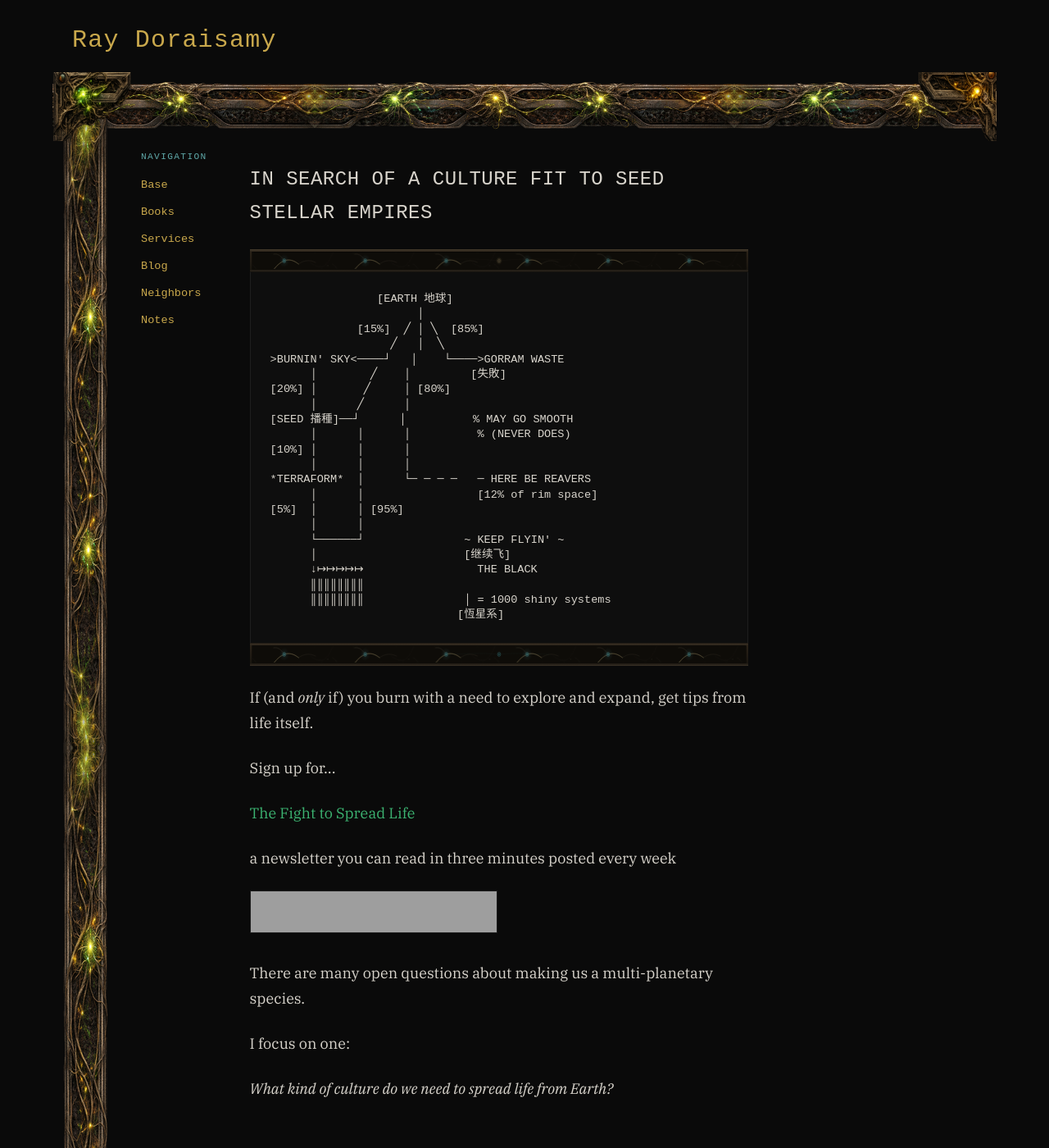
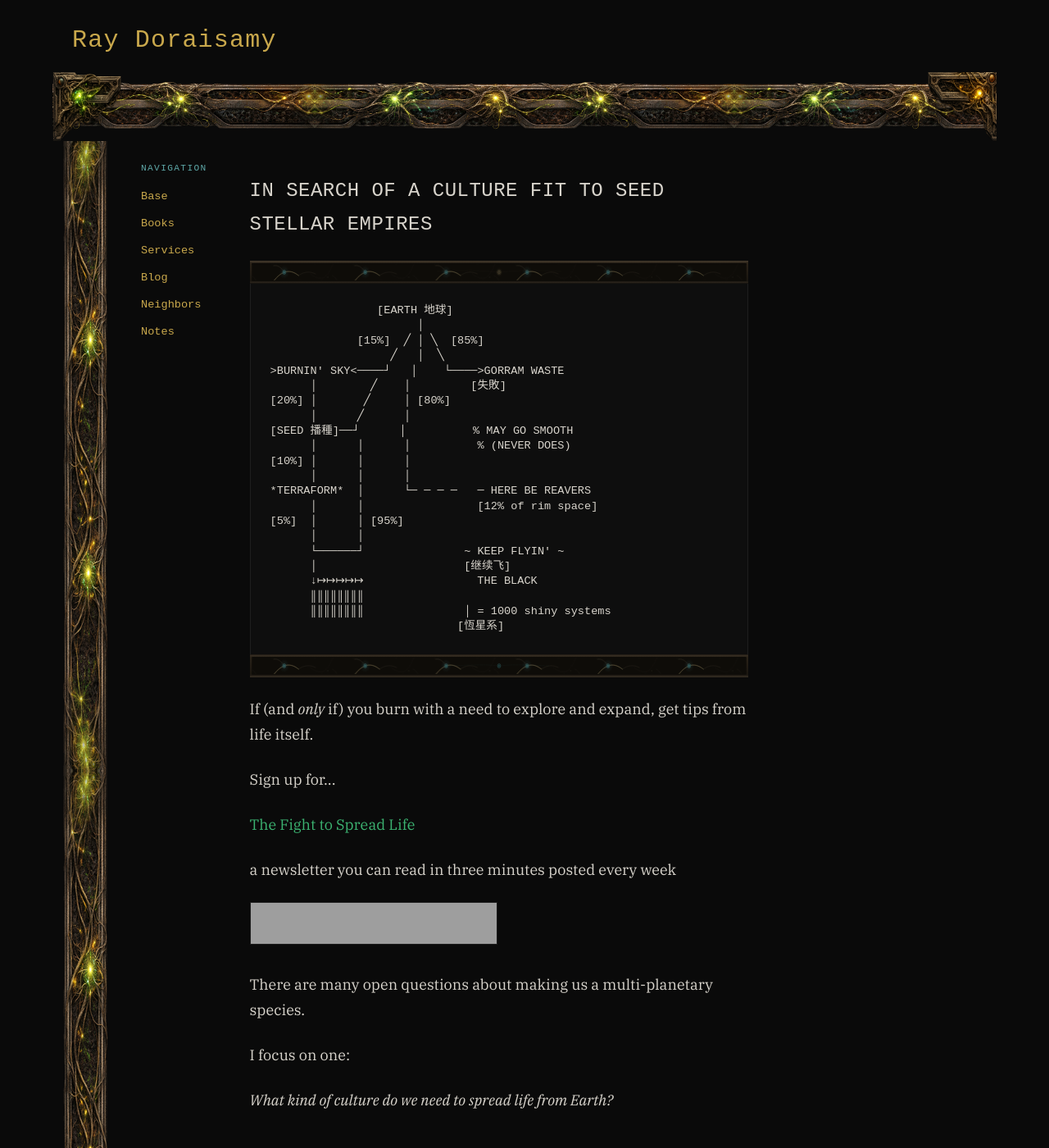
Before and after one commit to ray-dorai/ray-dorai.github.io, a Jekyll site: the page built from index.html, in a window 1280 px wide and 1400 px high. Shown: the whole window at 82% size. Built offline with Jekyll 4.4.1, drawn with Linux system fonts in a browser that asks for light colours; some web fonts are replaced; grey boxes are pictures that could not be loaded.

Commit message:
Make frame tiles flush

```diff
--- a/css/main.css
+++ b/css/main.css
@@ -207,10 +207,6 @@ hr::after {
    FRAME — Physarum network in carved stone
    ============================================================ */
 
-.mud-shell {
-  --frame-overlap: 14px;
-}
-
 .frame-band {
   width: 100%;
   height: 84px;
@@ -232,20 +228,14 @@ hr::after {
 .frame-band__track--bottom {
   background-image: url("/assets/border-tiles/bottom-repeat.png");
 }
-.frame-band--header {
-  margin-bottom: calc(-1 * var(--frame-overlap));
-}
-.frame-band--footer {
-  margin-top: auto;
-  transform: translateY(calc(-1 * var(--frame-overlap)));
-}
+.frame-band--footer { margin-top: auto; }
 
 .corner-node {
   position: absolute;
-  width: 96px;
-  height: 96px;
+  width: 84px;
+  height: 84px;
   z-index: 4;
-  top: -6px;
+  top: 0;
   display: block;
   max-width: none;
   margin: 0;
@@ -257,7 +247,7 @@ hr::after {
 .corner-node--right { right: 0; }
 .frame-band--footer .corner-node {
   top: auto;
-  bottom: -6px;
+  bottom: 0;
 }
 
 /* ============================================================
@@ -334,8 +324,6 @@ hr::after {
   min-height: 100%;
   flex-shrink: 0;
   overflow: hidden;
-  margin-top: calc(-1 * var(--frame-overlap));
-  margin-bottom: calc(-1 * var(--frame-overlap));
   background-image: url("/assets/border-tiles/side-repeat.png");
   background-position: top center;
   background-repeat: repeat-y;
@@ -394,7 +382,6 @@ iframe { max-width: 100%; border: 1px solid var(--border); }
    ============================================================ */
 
 @media (max-width: 52rem) {
-  .mud-shell { --frame-overlap: 0; }
   .mud-layout { grid-template-columns: 1fr; }
   .mud-sidebar { display: none; }
   .mud-main { grid-area: unset; }
```
